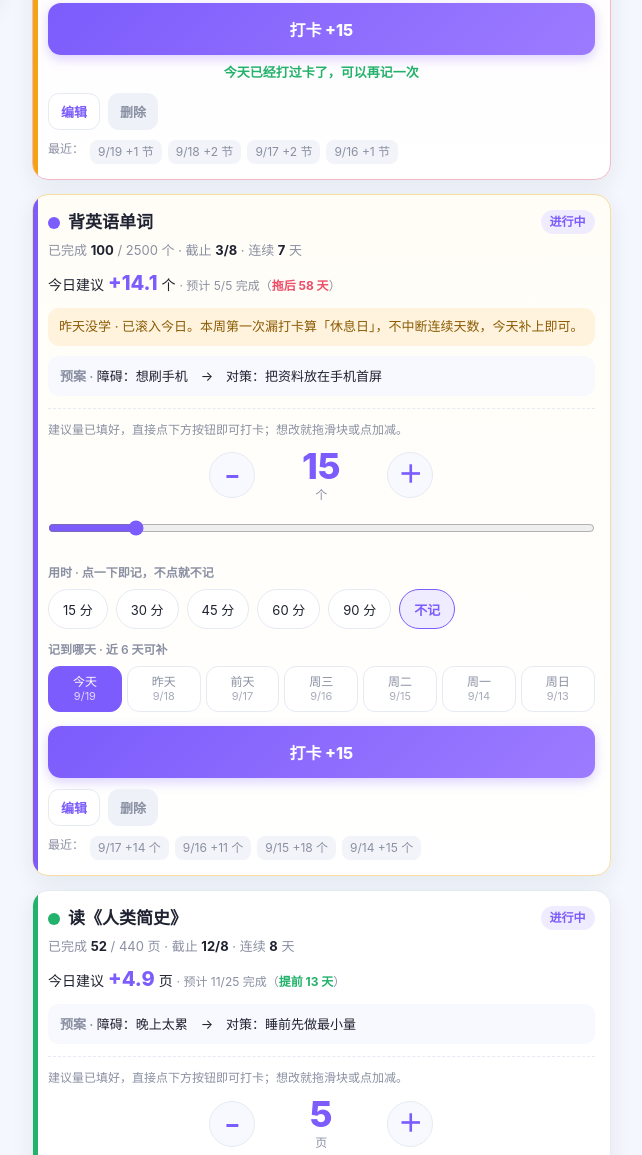
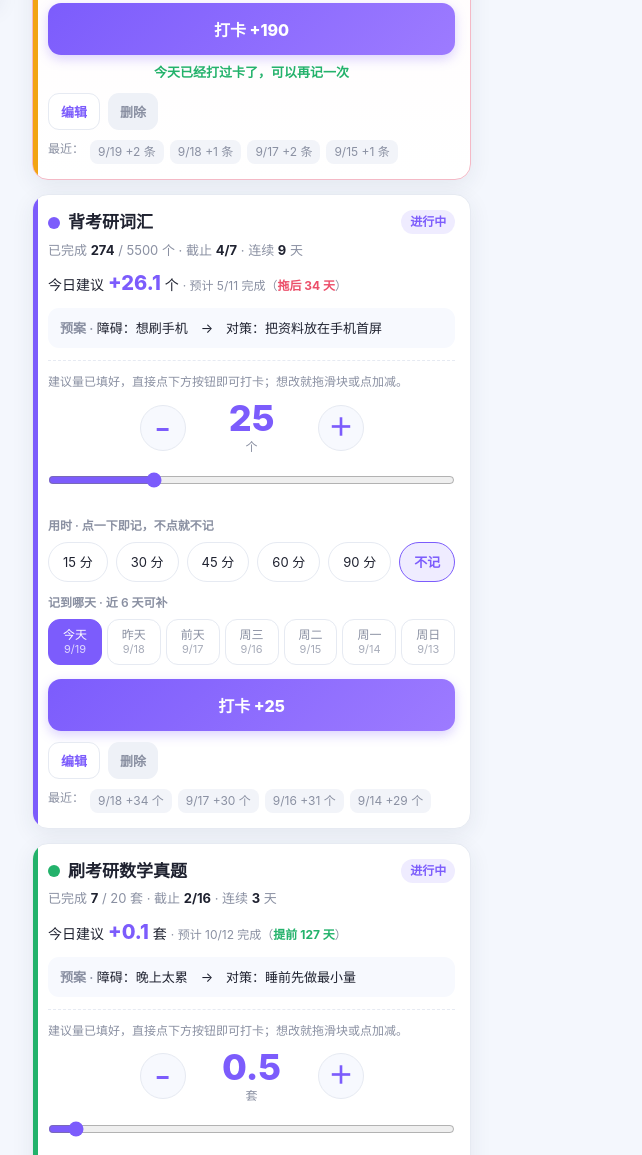
Before and after one commit to Wadesha/learning-goal-workbench, a plain HTML site: page docs/index.html in a window 1280 px wide. Shown: the part 788-1943 px from the top of the page, without its empty margins (230-872 px from the left). Drawn offline with Linux system fonts and the light colour scheme.

Commit message:
update learning-goal-workbench: 考研党 demo + sample weekly + source entry

```diff
--- a/docs/index.html
+++ b/docs/index.html
@@ -352,6 +352,12 @@
       </div>
 
       <div class="card mine-card">
+        <div class="mine-row" style="border:none;padding-bottom:4px"><div class="t">源码与部署</div></div>
+        <div class="d" style="font-size:13px;color:var(--muted)">开源在 GitHub：单文件 HTML，可直接部署到 GitHub Pages 自己用，数据存浏览器本地。</div>
+        <div style="margin-top:10px"><button class="btn gray sm" data-act="open-src">在 GitHub 查看源码</button></div>
+      </div>
+
+      <div class="card mine-card">
         <div class="mine-row" style="border:none;padding-bottom:6px"><div class="t">添加到手机主屏幕</div></div>
         <ul class="steps">
           <li><b>iPhone / iPad：</b>用 Safari 打开本页 → 点底部「分享」图标 → 选「添加到主屏幕」→ 命名后点「添加」。</li>
@@ -527,16 +533,16 @@
     if(ONLINE) return;
     if(localStorage.getItem(LSKEY.seeded)==="1") return;
     var t=todayLocal(); var gs=[], cs=[];
-    gs.push({ _id:"seed_a", "名称":"背英语单词", "单位":"个", "总量":2500, "截止日":ymd(addDays(t,170)),
+    gs.push({ _id:"seed_a", "名称":"背考研词汇", "单位":"个", "总量":5500, "截止日":ymd(addDays(t,200)),
       "配色":"#7C5CFC", "障碍":"想刷手机", "对策":"把资料放在手机首屏" });
-    gs.push({ _id:"seed_b", "名称":"读《人类简史》", "单位":"页", "总量":440, "截止日":ymd(addDays(t,80)),
+    gs.push({ _id:"seed_b", "名称":"刷考研数学真题", "单位":"套", "总量":20, "截止日":ymd(addDays(t,150)),
       "配色":"#23B26B", "障碍":"晚上太累", "对策":"睡前先做最小量" });
-    gs.push({ _id:"seed_c", "名称":"Python 入门课", "单位":"节", "总量":40, "截止日":ymd(addDays(t,-3)),
+    gs.push({ _id:"seed_c", "名称":"考研政治背诵", "单位":"条", "总量":200, "截止日":ymd(addDays(t,-3)),
       "配色":"#F2A413", "障碍":"时间太碎", "对策":"按 10 分钟切一份" });
 
-    var patA=[14,12,null,16,15,18,11,14,null,null];   // 9 天前 → 今天；今天留空等你来打
-    var patB=[6,5,8,null,7,6,9,5,6];
-    var patC=[2,1,2,2,1,2,2,1,2,2,1,2,2,1];
+    var patA=[28,30,null,32,27,33,29,null,31,30,34,null];   // 背词：含一次休息日、今天待打卡
+    var patB=[1,null,1,1,0,1,null,1,1,0,1,null];            // 数学套卷：每周约 1 套
+    var patC=[1,2,1,null,2,1,2,1,null,2,1,2];               // 政治背诵：今天已做、已逾期
     function push(gid,pat,minutes,back){
       for(var i=0;i<pat.length;i++){
         var v=pat[i];
@@ -546,10 +552,17 @@
       }
     }
     push("seed_a",patA,25,true);
-    push("seed_b",patB,30,false);
+    push("seed_b",patB,45,false);
     push("seed_c",patC,60,false);
 
-    lsSet(LSKEY.goals,gs); lsSet(LSKEY.checkins,cs); lsSet(LSKEY.weekly,[]);
+    var mon=ymd(weekStart(t));
+    var wk=[{ _id:"seed_wk", "周":mon, "周开始日":mon, "投入量":96, "打卡天数":6, "分钟数":410,
+      "保持":"单词每天稳定推进、数学套卷节奏保持得不错",
+      "问题":"政治背诵容易拖到晚上、周末容易掉链子",
+      "尝试":"政治改到早晨通勤时背、周末按工作日半量做",
+      "预案":"下周把政治设成早起第一件事、睡前只做最小量" }];
+
+    lsSet(LSKEY.goals,gs); lsSet(LSKEY.checkins,cs); lsSet(LSKEY.weekly,wk);
     try{ localStorage.setItem(LSKEY.seeded,"1"); }catch(e){}
   }
 
@@ -1179,6 +1192,7 @@
     else if(act==="clear-all"){ confirmClear(false); }
     else if(act==="export-json"){ exportBackup(); }
     else if(act==="import-json"){ pickImport(); }
+    else if(act==="open-src"){ try{ window.open("https://github.com/Wadesha/learning-goal-workbench","_blank"); }catch(e){} }
     else if(act==="gen-weekly"){ genWeeklyText(); }
     else if(act==="change-week"){ fourDirty=false; curWeekMon=parseYmd($("weekSel").value); renderWeekBody(curWeekMon); }
     else if(act==="wk-chip"){ toggleFourChip(elmt.getAttribute("data-k"), Number(elmt.getAttribute("data-i"))); }
```
